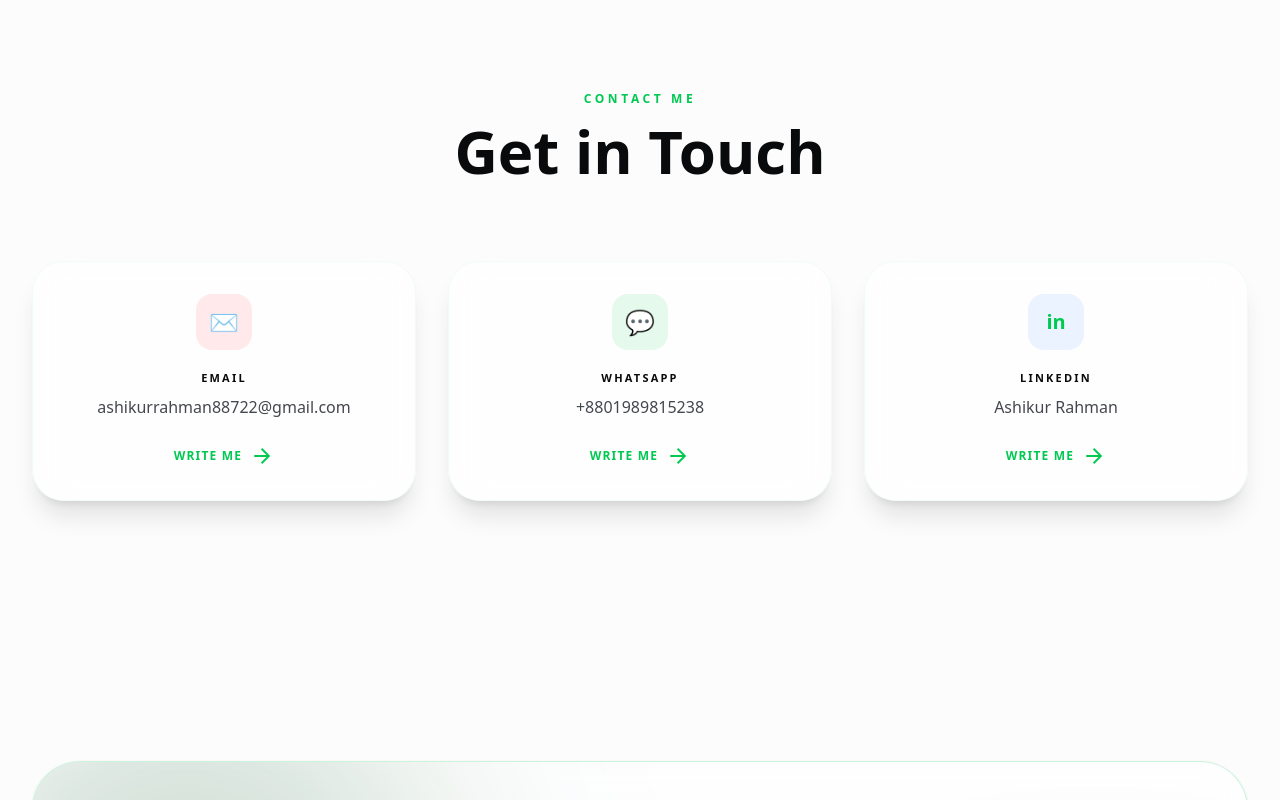
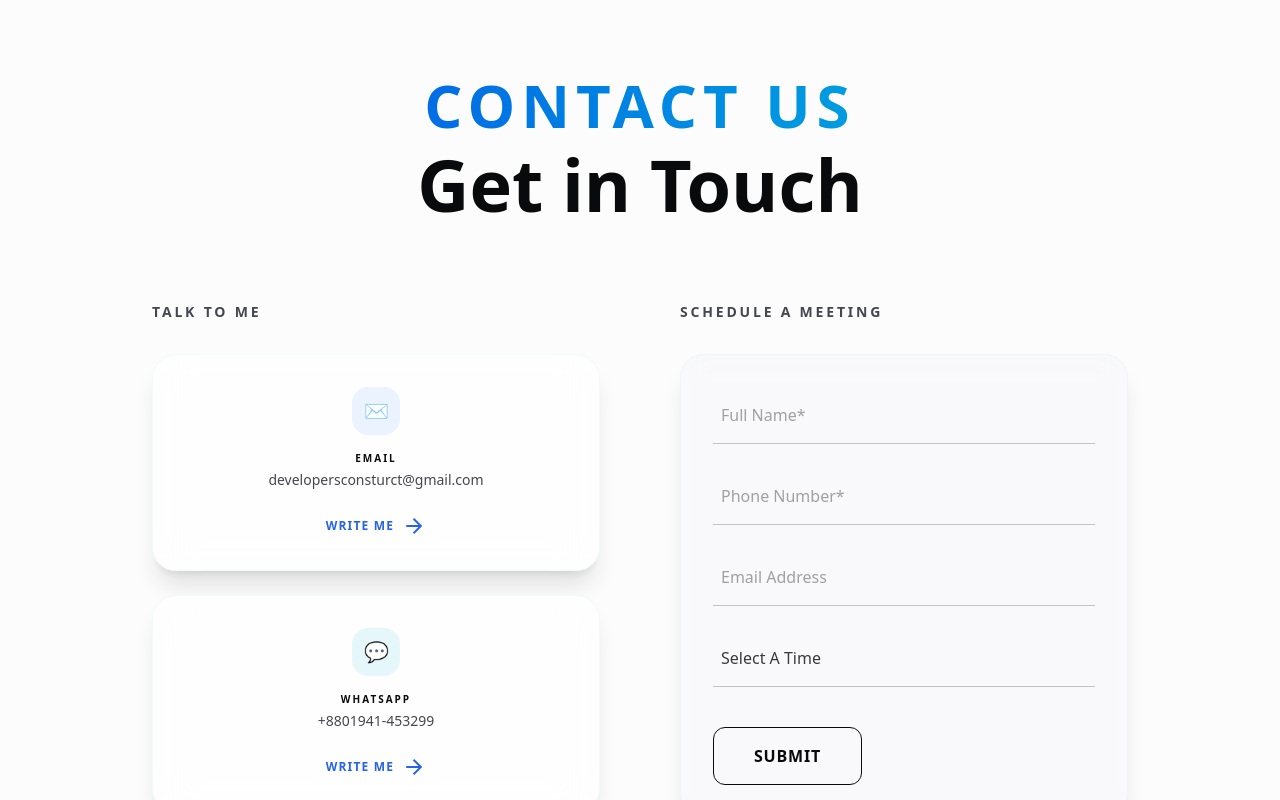
Before and after one commit to Ashikurrahman-dev-web/Portfolio, a Next.js app: page / in a window 1280 px wide. Shown: the part 5560-6360 px from the top of the page. Built offline with nearby package versions, Linux system fonts and the light colour scheme.

Commit message:
form added

```diff
--- a/src/components/Contact.jsx
+++ b/src/components/Contact.jsx
@@ -1,24 +1,31 @@
 "use client";
-import React from 'react';
+
+import { useEffect, useRef, useState } from "react";
 import { motion } from "framer-motion";
 import Magnetic from "./Magnetic";
+import gsap from "gsap";
+import { ScrollTrigger } from "gsap/ScrollTrigger";
+
+gsap.registerPlugin(ScrollTrigger);
+
 const Contact = () => {
   const contactMethods = [
     {
       icon: "✉️",
       title: "EMAIL",
-      value: "ashikurrahman88722@gmail.com",
+      value: "developersconsturct@gmail.com",
       link: "https://accounts.google.com/b/0/AddMailService",
-      color: "bg-red-500/10"
+      color: "bg-blue-500/10"
     },
     {
       icon: "💬",
       title: "WHATSAPP",
-      value: "+8801989815238",
-      link: "https://wa.me/8801989815238",
-      color: "bg-green-500/10"
+      value: "+8801941-453299",
+      link: "https://wa.me/8801941453299",
+      color: "bg-cyan-500/10"
     },
     {
+
       icon: "in",
 title: "LINKEDIN",
 value: "Ashikur Rahman",
@@ -27,83 +34,191 @@ const Contact = () => {
  isTextIcon: true
 }
   ];
+
+  const divRef = useRef(null);
+
+  // ফর্ম সাবমিশন এবং স্টেট ট্র্যাকিংয়ের জন্য
+  const [isSubmitting, setIsSubmitting] = useState(false);
+  const [submitStatus, setSubmitStatus] = useState(null);
+
+  useEffect(() => {
+    gsap.from(".heading", {
+      opacity: 0,
+      y: -50,
+      filter: "blur(10px)",
+      duration: 1.5,
+      scrollTrigger: {
+        trigger: divRef.current,
+        start: "top 85%",
+      },
+    });
+  }, []);
+
+  // ফর্ম হ্যান্ডলার ফাংশন (৩ নম্বর অপশন - নো কোড সার্ভিস)
+  const handleFormSubmit = async (e) => {
+    e.preventDefault();
+    setIsSubmitting(true);
+    setSubmitStatus(null);
+
+    const formData = new FormData(e.target);
+
+    // নিচে 'YOUR_ACCESS_KEY_HERE' এর জায়গায় Web3Forms থেকে পাওয়া ফ্রি কী-টি বসাবেন
+    formData.append("access_key", "d980ff3a-f28e-45e5-9330-dab71ecf382a");
+
+    try {
+      const response = await fetch("https://api.web3forms.com/submit", {
+        method: "POST",
+        body: formData
+      });
+
+      const data = await response.json();
+
+      if (data.success) {
+        setSubmitStatus("success");
+        e.target.reset(); // ফর্মটি খালি করার জন্য
+      } else {
+        setSubmitStatus("error");
+      }
+    } catch (error) {
+      setSubmitStatus("error");
+    } finally {
+      setIsSubmitting(false);
+    }
+  };
+
   return (
-   <section
-  id="contact"
-  className="px-4 sm:px-6 lg:px-8 py-[80px] sm:py-[110px] lg:py-[130px]"
->
-  <div className="max-w-7xl mx-auto">
-
-    {/* Heading */}
-    <div className="text-center mb-14 sm:mb-20">
-      <span className="text-green-500 font-bold tracking-[0.25em] sm:tracking-[0.3em] uppercase text-[10px] sm:text-xs">
-        Contact Me
-      </span>
-
-      <h2 className="text-3xl sm:text-5xl lg:text-6xl font-black text-on-background mt-3">
+    <section className="max-w-[80%] mx-auto px-6 py-[120px]" id="contact">
+      {/* Header */}
+      <div ref={divRef} className="heading text-center mb-20">
+        <h2 className="text-5xl md:text-6xl font-black uppercase tracking-[6px] text-transparent bg-clip-text bg-gradient-to-r from-blue-700 to-cyan-500">
+          Contact Us
+        </h2>
+        <h1 className="text-h1 text-on-background mt-3">
           Get in Touch
-      </h2>
+        </h1>
       </div>
 
-    {/* Content */}
-    <div className="grid grid-cols-1 md:grid-cols-2 lg:grid-cols-3 gap-6 sm:gap-8 justify-center">
-
+      <div className="grid md:grid-cols-2 gap-20 items-start">
+        {/* LEFT — Talk to me cards */}
+        <div className="space-y-8">
+          <p className="text-sm font-bold text-on-surface-variant uppercase tracking-[0.2em] text-center md:text-left">
+            Talk to me
+          </p>
+          <div className="grid gap-6">
             {contactMethods.map((method, i) => (
               <Magnetic key={i} strength={0.1}>
-
                 <motion.div
                   initial={{ opacity: 0, y: 20 }}
                   whileInView={{ opacity: 1, y: 0 }}
                   viewport={{ once: true }}
                   transition={{ delay: i * 0.1 }}
-className="glass-card group flex flex-col items-center text-center rounded-[28px] sm:rounded-[32px] border border-green-500/5 hover:border-green-500/30 shadow-xl hover:shadow-[0_20px_50px_rgba(37,99,235,0.12)] p-6 sm:p-8 hover:bg-surface-container-high/60 transition-all duration-500 h-full"
+className="glass-card p-8 text-center flex flex-col items-center border border-green-500/5 hover:border-blue-500/30 shadow-xl hover:shadow-[0_20px_50px_rgba(37,99,235,0.12)] group hover:bg-surface-container-high/60 transition-all duration-500"
                 >
-
-            {/* Icon */}
-            <div
-              className={`w-12 h-12 sm:w-14 sm:h-14 rounded-2xl ${method.color} flex items-center justify-center mb-5 group-hover:scale-110 transition-transform duration-500`}
-            >
-              {method.isTextIcon ? (
-                <span className="font-black text-xl text-green-500">
-                  {method.icon}
-                </span>
-              ) : (
-                <span className="text-xl sm:text-2xl">
-                  {method.icon}
-                </span>
-              )}
+                  <div className={`w-12 h-12 rounded-2xl ${method.color} flex items-center justify-center mb-4 group-hover:scale-110 transition-transform duration-500`}>
+                    <span className="text-xl">{method.icon}</span>
                   </div>
-
-            {/* Title */}
-            <p className="text-[10px] sm:text-[11px] font-black uppercase tracking-[0.18em] sm:tracking-[0.2em] text-on-background mb-2">
+                  <p className="text-[10px] font-black uppercase tracking-[0.2em] text-on-background mb-1">
                     {method.title}
                   </p>
-
-            {/* Value */}
-            <p className="text-sm sm:text-base text-on-surface-variant mb-6 break-all leading-relaxed">
+                  <p className="text-sm text-on-surface-variant mb-6 truncate max-w-full px-2">
                     {method.value}
                   </p>
-
-            {/* Link */}
                   <a
                     href={method.link}
                     target="_blank"
-              rel="noopener noreferrer"
-              className="mt-auto text-green-500 text-[11px] sm:text-xs font-bold uppercase tracking-widest hover:underline flex items-center gap-2 group-hover:gap-3 transition-all"
+                    rel="me noopener noreferrer"
+                    className="text-primary text-xs font-bold uppercase tracking-widest hover:underline flex items-center gap-2 group-hover:gap-3 transition-all"
                   >
                     Write me
-
-              <span className="material-symbols-outlined text-sm">
-                arrow_forward
-              </span>
+                    <span className="material-symbols-outlined text-sm">arrow_forward</span>
                   </a>
                 </motion.div>
               </Magnetic>
             ))}
           </div>
         </div>
+
+        {/* RIGHT — Contact Form */}
+        <div className="space-y-8">
+          <p className="text-sm font-bold text-on-surface-variant uppercase tracking-[0.2em] text-center md:text-left">
+            Schedule a Meeting
+          </p>
+
+          {/* নতুন যুক্ত করা ফর্ম */}
+          <motion.form
+            onSubmit={handleFormSubmit}
+            initial={{ opacity: 0, x: 30 }}
+            whileInView={{ opacity: 1, x: 0 }}
+            viewport={{ once: true }}
+            transition={{ duration: 0.6 }}
+    className="space-y-6 bg-surface-container-high/20 p-8 rounded-3xl border border-green-500/5 hover:border-blue-500/30 shadow-xl hover:shadow-[0_20px_50px_rgba(37,99,235,0.12)] backdrop-blur-md"
+          >
+            {/* Full Name Input */}
+            <div>
+              <input
+                type="text"
+                name="name"
+                placeholder="Full Name*"
+                required
+                className="w-full bg-transparent border-b border-on-surface-variant/30 py-4 px-2 text-on-background placeholder-on-surface-variant/50 focus:outline-none focus:border-blue-500 transition-colors"
+              />
+            </div>
+
+            {/* Phone Number Input */}
+            <div>
+              <input
+                type="tel"
+                name="phone"
+                placeholder="Phone Number*"
+                required
+                className="w-full bg-transparent border-b border-on-surface-variant/30 py-4 px-2 text-on-background placeholder-on-surface-variant/50 focus:outline-none focus:border-blue-500 transition-colors"
+              />
+            </div>
+
+            {/* Email Address Input */}
+            <div>
+              <input
+                type="email"
+                name="email"
+                placeholder="Email Address"
+                className="w-full bg-transparent border-b border-on-surface-variant/30 py-4 px-2 text-on-background placeholder-on-surface-variant/50 focus:outline-none focus:border-blue-500 transition-colors"
+              />
+            </div>
+            {/* Select Time Dropdown */}
+            <div>
+              <select
+                name="time_slot"
+                className="w-full bg-transparent border-b border-on-surface-variant/30 py-4 px-2 text-on-background/80 focus:outline-none focus:border-blue-500 transition-colors cursor-pointer appearance-none"
+                defaultValue=""
+              >
+                <option value="" disabled className="flex bg-blue-500 text-on-surface-variant/50">Select A Time</option>
+                <option value="morning" className="bg-blue-500 text-white">Morning (10:00 AM - 12:00 PM)</option>
+                <option value="afternoon" className="bg-blue-500 text-white">Afternoon (02:00 PM - 05:00 PM)</option>
+                <option value="evening" className="bg-blue-500 text-white">Evening (07:00 PM - 11:00 PM)</option>
+              </select>
+            </div>
+{/* Submit Button */}
+            <div className="pt-4">
+              <button
+                type="submit"
+                disabled={isSubmitting}
+                className="w-full md:w-auto px-10 py-4 bg-transparent border border-on-background text-on-background font-bold uppercase tracking-wider rounded-xl hover:bg-blue-500 hover:text-background transition-all duration-300 disabled:opacity-50"
+              >
+                {isSubmitting ? "Submitting..." : "Submit"}
+              </button>
+            </div>
+
+            {/* স্ট্যাটাস নোটিফিকেশন */}
+            {submitStatus === "success" && (
+              <p className="text-green-500 text-sm font-semibold mt-2">✓ Thank you! Your response has been sent.</p>
+            )}
+            {submitStatus === "error" && (
+              <p className="text-red-500 text-sm font-semibold mt-2">✕ Something went wrong. Please try again.</p>
+            )}
+          </motion.form>
+        </div>
+      </div>
     </section>
-
   );
 };
 
```
Lines whose indentation alone changed are shown as unchanged.
